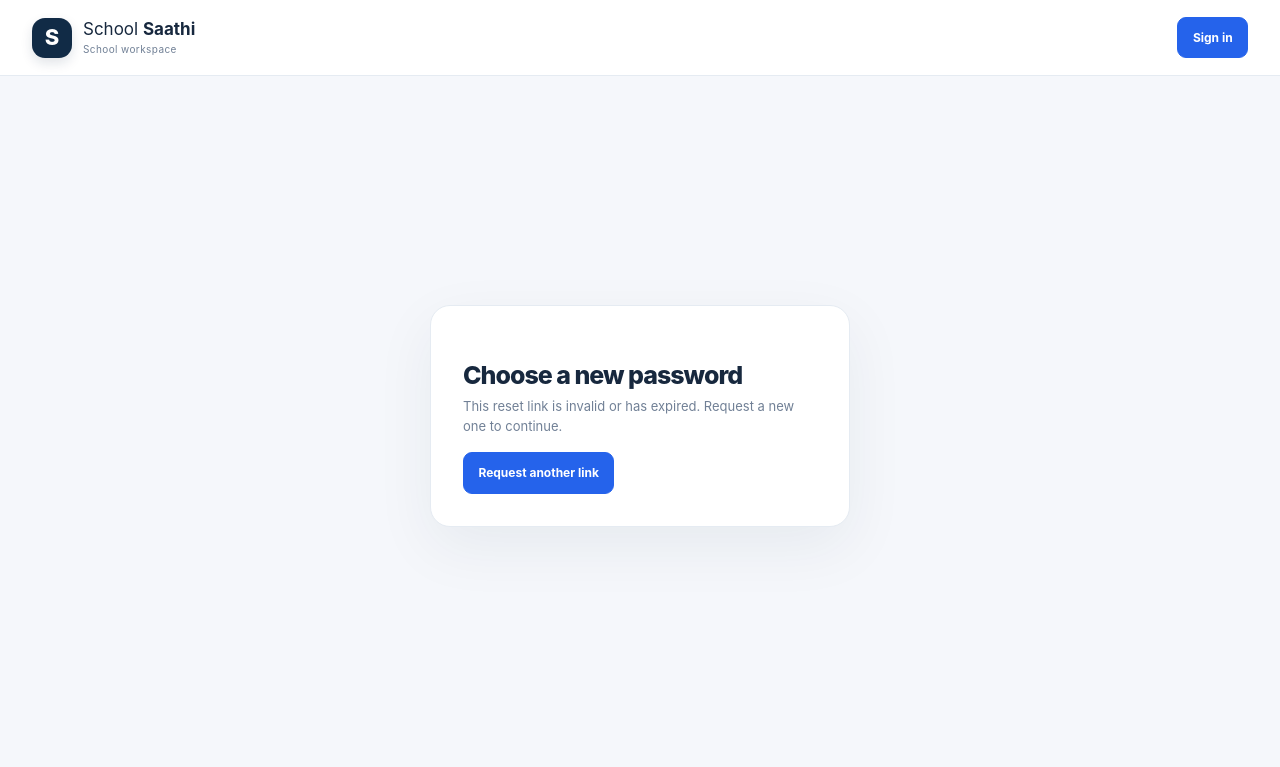
After one commit to pk8873/My_school, a Django app: page /accounts/reset/1/1/ in a window 1280 px wide. The commit adds this page. Shown: the top 767 px of the page. Run offline with Django 5.2, Linux system fonts and the light colour scheme.

Commit message:
Add secure email password reset flow

```diff
--- a/schools/urls.py
+++ b/schools/urls.py
@@ -1,5 +1,5 @@
 from django.contrib.auth import views as auth_views
-from django.urls import path
+from django.urls import path, reverse_lazy
 from . import views
 from .community import community_feed
 from .fee_receipts import fee_payment_receipt_pdf
@@ -7,6 +7,38 @@ from .fee_receipts import fee_payment_receipt_pdf
 urlpatterns = [
     path("accounts/login/", auth_views.LoginView.as_view(template_name="registration/login.html"), name="login"),
     path("accounts/logout/", auth_views.LogoutView.as_view(), name="logout"),
+    path(
+        "accounts/password-reset/",
+        auth_views.PasswordResetView.as_view(
+            template_name="registration/password_reset_form.html",
+            email_template_name="registration/password_reset_email.html",
+            subject_template_name="registration/password_reset_subject.txt",
+            success_url=reverse_lazy("password_reset_done"),
+        ),
+        name="password_reset",
+    ),
+    path(
+        "accounts/password-reset/done/",
+        auth_views.PasswordResetDoneView.as_view(
+            template_name="registration/password_reset_done.html"
+        ),
+        name="password_reset_done",
+    ),
+    path(
+        "accounts/reset/<uidb64>/<token>/",
+        auth_views.PasswordResetConfirmView.as_view(
+            template_name="registration/password_reset_confirm.html",
+            success_url=reverse_lazy("password_reset_complete"),
+        ),
+        name="password_reset_confirm",
+    ),
+    path(
+        "accounts/reset/done/",
+        auth_views.PasswordResetCompleteView.as_view(
+            template_name="registration/password_reset_complete.html"
+        ),
+        name="password_reset_complete",
+    ),
     path("dashboard/", views.dashboard, name="dashboard"),
     path("classes/", views.classrooms, name="classrooms"),
     path("students/", views.students, name="students"),
--- a/templates/registration/login.html
+++ b/templates/registration/login.html
@@ -1 +1 @@
-{% extends "base.html" %}{% block title %}Sign in · School Saathi{% endblock %}{% block content %}<section class="login-card"><a class="brand" href="/"><span class="brand-mark">S</span><span>School <b>Saathi</b><small>One workspace for your school</small></span></a><h1>Welcome back</h1><p>Sign in to continue to your school workspace.</p><form method="post">{% csrf_token %}{{ form.non_field_errors }}<label for="{{ form.username.id_for_label }}">Username</label>{{ form.username }}{% if form.username.errors %}<div class="text-danger small">{{ form.username.errors }}</div>{% endif %}<label for="{{ form.password.id_for_label }}">Password</label>{{ form.password }}{% if form.password.errors %}<div class="text-danger small">{{ form.password.errors }}</div>{% endif %}<input type="hidden" name="next" value="{{ next }}"><button class="btn btn-primary" type="submit">Sign in securely</button></form><div class="login-help">If you cannot sign in, contact your school administrator.</div></section><script>document.querySelectorAll('.login-card input:not([type="hidden"])').forEach(el=>el.classList.add('form-control'))</script>{% endblock %}
+{% extends "base.html" %}{% block title %}Sign in · School Saathi{% endblock %}{% block content %}<section class="login-card"><a class="brand" href="/"><span class="brand-mark">S</span><span>School <b>Saathi</b><small>One workspace for your school</small></span></a><h1>Welcome back</h1><p>Sign in to continue to your school workspace.</p><form method="post">{% csrf_token %}{{ form.non_field_errors }}<label for="{{ form.username.id_for_label }}">Username</label>{{ form.username }}{% if form.username.errors %}<div class="text-danger small">{{ form.username.errors }}</div>{% endif %}<label for="{{ form.password.id_for_label }}">Password</label>{{ form.password }}{% if form.password.errors %}<div class="text-danger small">{{ form.password.errors }}</div>{% endif %}<input type="hidden" name="next" value="{{ next }}"><button class="btn btn-primary" type="submit">Sign in securely</button></form><p class="mt-3 mb-0"><a href="{% url 'password_reset' %}">Forgot your password?</a></p><div class="login-help">If your account has no registered email address, contact your school administrator.</div></section><script>document.querySelectorAll('.login-card input:not([type="hidden"])').forEach(el=>el.classList.add('form-control'))</script>{% endblock %}
--- /dev/null
+++ b/templates/registration/password_reset_confirm.html
@@ -0,0 +1,25 @@
+{% extends "base.html" %}
+{% block title %}Choose a new password · School Saathi{% endblock %}
+{% block content %}
+<section class="login-card">
+  <h1>Choose a new password</h1>
+  {% if validlink %}
+    <p>Use a strong password you do not use on another website.</p>
+    <form method="post">
+      {% csrf_token %}
+      {% if form.non_field_errors %}<div class="alert alert-danger">{{ form.non_field_errors }}</div>{% endif %}
+      <label for="{{ form.new_password1.id_for_label }}">New password</label>
+      <input class="form-control" type="password" name="{{ form.new_password1.html_name }}" id="{{ form.new_password1.id_for_label }}" autocomplete="new-password" required>
+      {% if form.new_password1.help_text %}<div class="form-text">{{ form.new_password1.help_text|safe }}</div>{% endif %}
+      {% if form.new_password1.errors %}<div class="text-danger small">{{ form.new_password1.errors }}</div>{% endif %}
+      <label class="mt-3" for="{{ form.new_password2.id_for_label }}">Confirm new password</label>
+      <input class="form-control" type="password" name="{{ form.new_password2.html_name }}" id="{{ form.new_password2.id_for_label }}" autocomplete="new-password" required>
+      {% if form.new_password2.errors %}<div class="text-danger small">{{ form.new_password2.errors }}</div>{% endif %}
+      <button class="btn btn-primary mt-3" type="submit">Save new password</button>
+    </form>
+  {% else %}
+    <p>This reset link is invalid or has expired. Request a new one to continue.</p>
+    <a class="btn btn-primary" href="{% url 'password_reset' %}">Request another link</a>
+  {% endif %}
+</section>
+{% endblock %}
--- /dev/null
+++ b/templates/registration/password_reset_subject.txt
@@ -0,0 +1 @@
+Reset your School Saathi password
```
Also changed, not shown: config/settings.py (+15 -0 lines), schools/test_password_reset.py (added, +51 -0 lines), templates/registration/password_reset_complete.html (added, +9 -0 lines), templates/registration/password_reset_done.html (added, +10 -0 lines), templates/registration/password_reset_email.html (added, +10 -0 lines), templates/registration/password_reset_form.html (added, +18 -0 lines), 1 other file.
